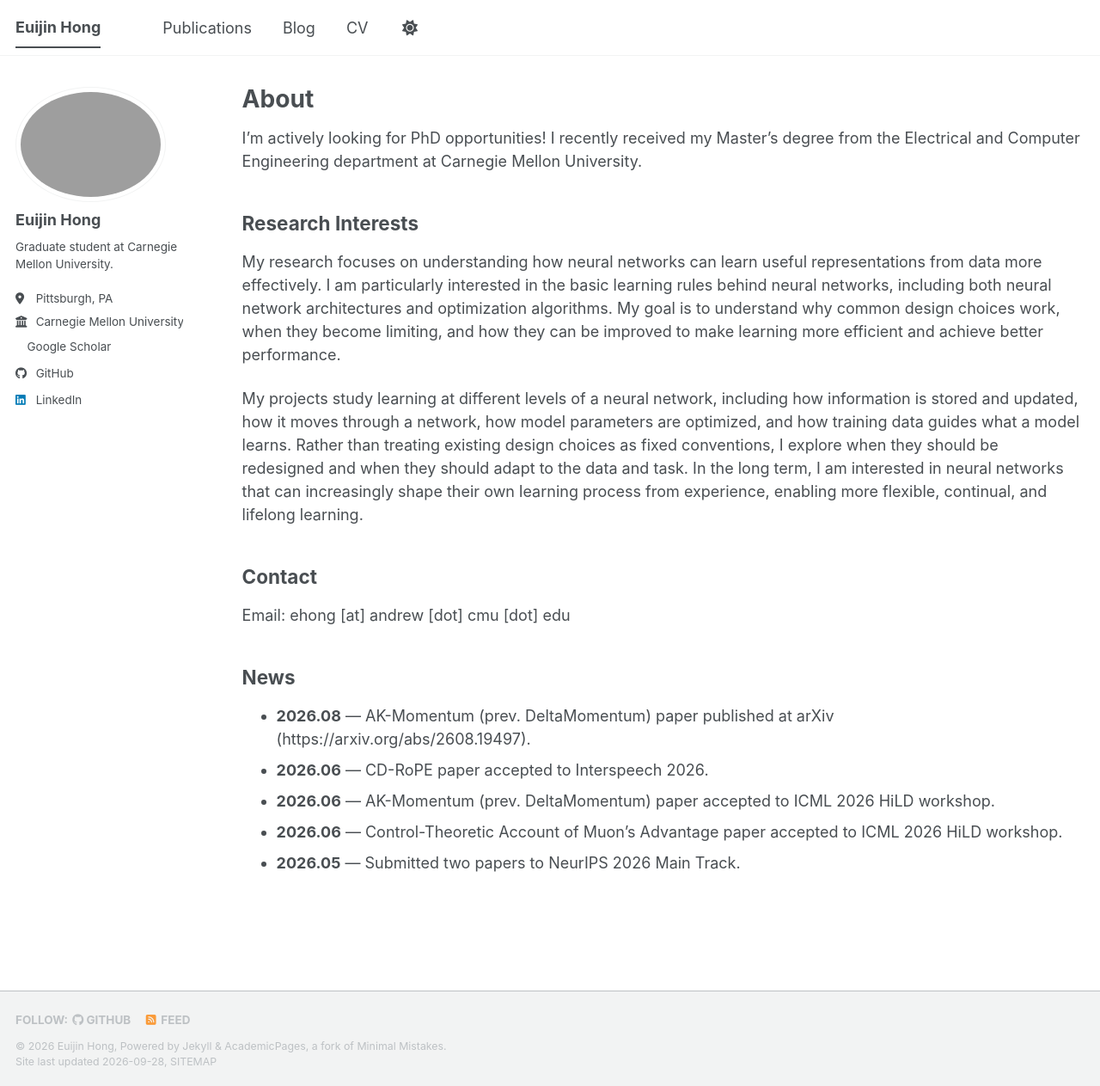
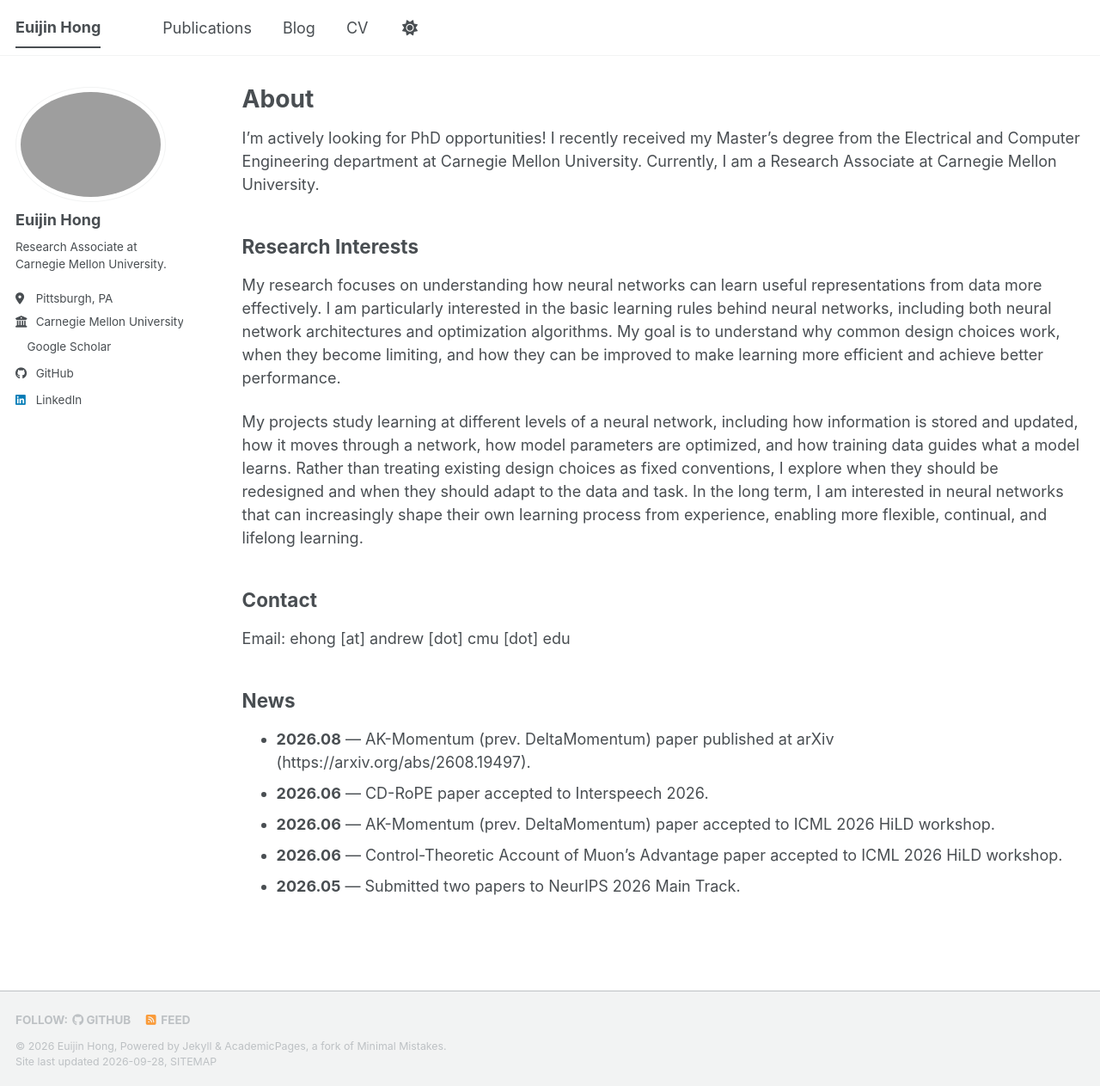
Before and after one commit to euijinh/euijinh.github.io, a Jekyll site: the page built from _pages/about.md, in a window 1280 px wide and 1263 px high. Shown: the whole window at 86% size. Built offline with Jekyll 4.4.1, drawn with Linux system fonts in a browser that asks for light colours; a style sheet for code colours, icons or effects is not loaded.

Commit message:
Update profile info

```diff
--- a/_config.yml
+++ b/_config.yml
@@ -26,7 +26,7 @@ author:
   avatar           : "profile.jpg"
   name             : "Euijin Hong"
   pronouns         : # example: "she/her"
-  bio              : "Graduate student at Carnegie Mellon University."
+  bio              : "Research Associate at Carnegie Mellon University."
   location         : "Pittsburgh, PA"
   employer         : "Carnegie Mellon University"
   uri              : # URL
--- a/_pages/about.md
+++ b/_pages/about.md
@@ -8,7 +8,7 @@ redirect_from:
   - /about.html
 ---
 
-I'm actively looking for PhD opportunities! I recently received my Master's degree from the Electrical and Computer Engineering department at Carnegie Mellon University.
+I'm actively looking for PhD opportunities! I recently received my Master's degree from the Electrical and Computer Engineering department at Carnegie Mellon University. Currently, I am a Research Associate at Carnegie Mellon University.
 
 <!-- My research interests primarily lie in machine learning, representation learning, optimization, efficient training, mechanistic interpretability, sequence modeling, and speech/language modeling. I am particularly interested in developing algorithmic and systems-level methods that improve the scalability, efficiency, and reliability of modern neural networks. -->
 
```
